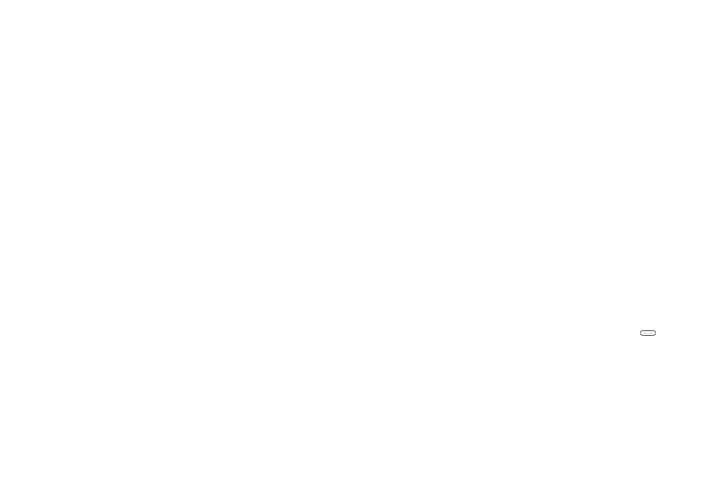
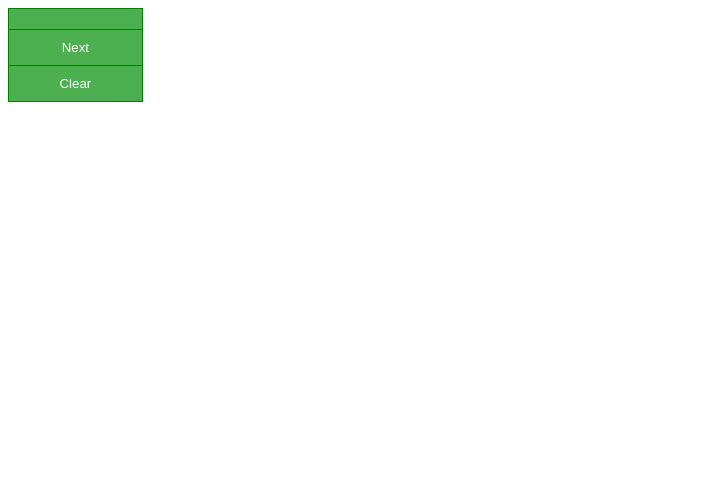
Before and after one commit to svenfoo/wasm-game-of-life, a website: page www/index.html in a window 1280 px wide. Shown: the whole page, without its empty margins (0-711 px from the left). Drawn offline with Linux system fonts and the light colour scheme.

Commit message:
Add Next and Clear buttons

```diff
--- a/www/index.html
+++ b/www/index.html
@@ -6,7 +6,12 @@
     <link rel="stylesheet" href="./style.css"></link>
   </head>
   <body>
-    <button id="play-pause"></button>
+    <div class="btn-group" style="width:100%">
+      <button id="play-pause"></button>
+      <button id="next">Next</button>
+      <button id="clear">Clear</button>
+    </div>
+
     <canvas id="game-of-life-canvas"></canvas>
 
     <noscript>This page contains webassembly and javascript content, please enable javascript in your browser.</noscript>
--- a/www/index.js
+++ b/www/index.js
@@ -140,11 +140,24 @@ const pause = () => {
 };
 
 playPauseButton.addEventListener("click", event => {
-    if (isPaused()) {
-        play();
-    } else {
-        pause();
-    }
+    if (isPaused()) { play(); } else { pause(); }
 });
 
+const next = () => {
+    universe.tick();
+    drawCanvas();
+}
+
+const nextButton = document.getElementById("next");
+nextButton.addEventListener("click", event => { next(); });
+
+const clear = () => {
+    universe.clear();
+    drawCanvas();
+}
+
+const clearButton = document.getElementById("clear");
+clearButton.addEventListener("click", event => { clear(); });
+
+
 play();
--- a/www/style.css
+++ b/www/style.css
@@ -5,7 +5,31 @@ body {
     width: 100%;
     height: 100%;
     display: flex;
-    flex-direction: column;
-    align-items: center;
+    flex-direction: row;
+    align-items: flex-start;
     justify-content: center;
 }
+
+canvas {
+    flex-basis: 90%;
+    flex-shrink: 1;
+}
+
+.btn-group button {
+  background-color: #4CAF50; /* Green background */
+  border: 1px solid green; /* Green border */
+  color: white; /* White text */
+  padding: 10px 24px; /* Some padding */
+  cursor: pointer; /* Pointer/hand icon */
+  display: block; /* Make the buttons appear below each other */
+  width: 20%;
+}
+
+.btn-group button:not(:last-child) {
+  border-bottom: none; /* Prevent double borders */
+}
+
+/* Add a background color on hover */
+.btn-group button:hover {
+  background-color: #3e8e41;
+}
```
